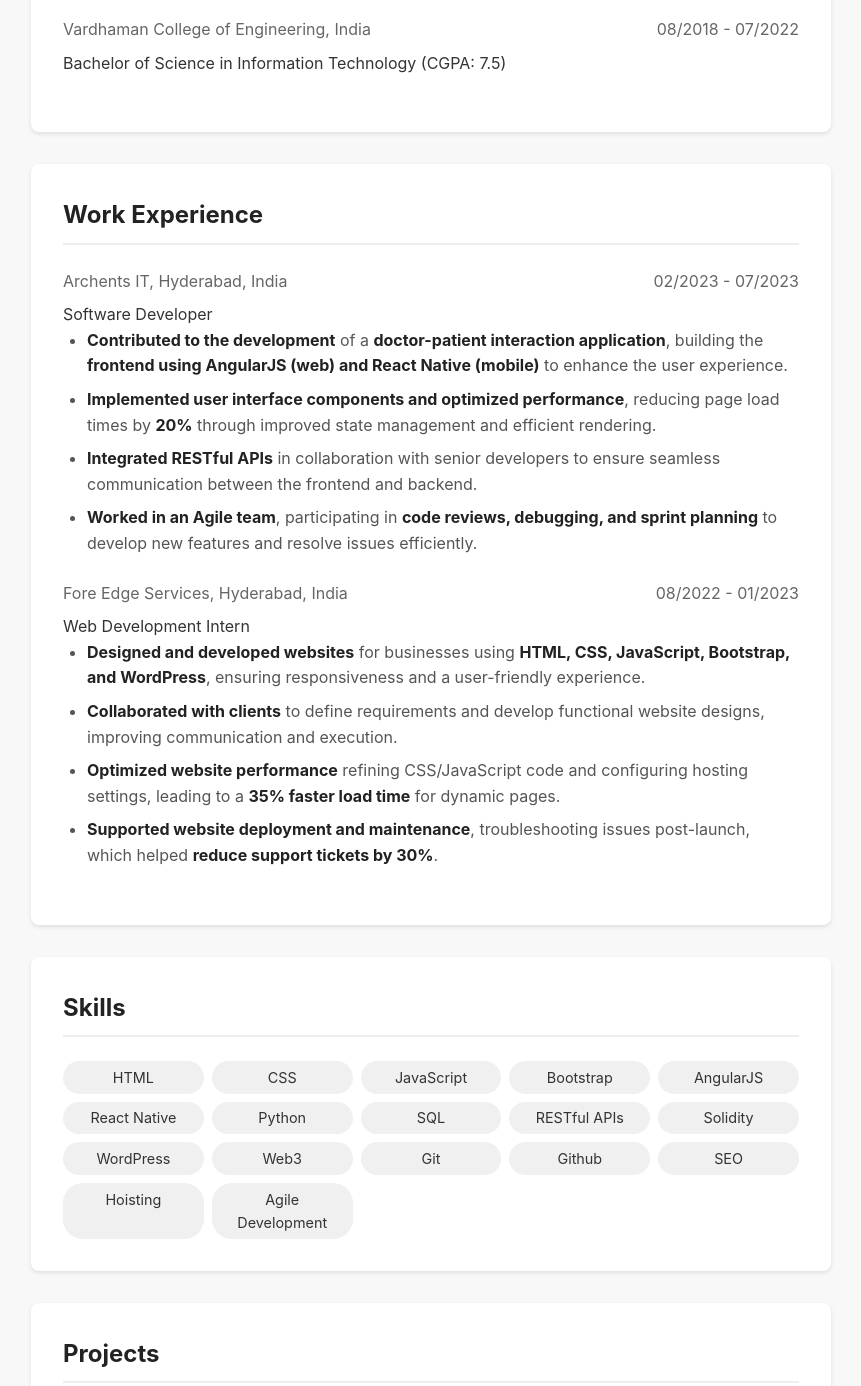
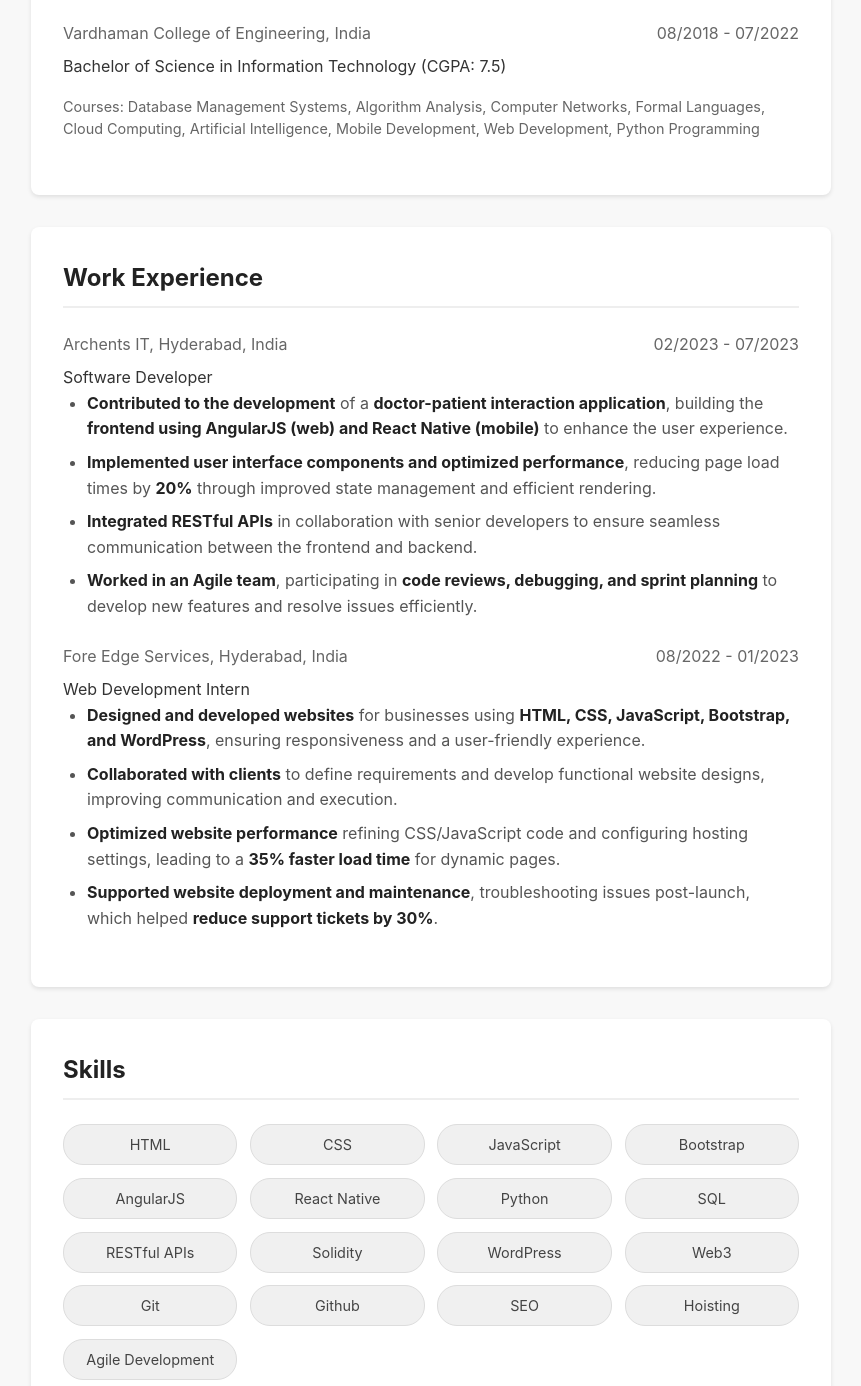
Before and after one commit to rishichintala/_My-Portfolio-Website_, a plain HTML site: page index.html in a window 1280 px wide. Shown: the part 668-2054 px from the top of the page, without its empty margins (209-1070 px from the left). Drawn offline with Linux system fonts and the light colour scheme.

Commit message:
minor modifications

```diff
--- a/index.html
+++ b/index.html
@@ -40,6 +40,7 @@
                     <span>08/2018 - 07/2022</span>
                 </div>
                 <p>Bachelor of Science in Information Technology (CGPA: 7.5)</p>
+                <p class="courses">Courses: Database Management Systems, Algorithm Analysis, Computer Networks, Formal Languages, Cloud Computing, Artificial Intelligence, Mobile Development, Web Development, Python Programming</p>
             </div>
         </div>
 
--- a/styles.css
+++ b/styles.css
@@ -86,22 +86,32 @@ strong {
 
 .skills-list {
     display: grid;
-    grid-template-columns: repeat(auto-fill, minmax(120px, 1fr));
-    gap: 0.5rem;
+    grid-template-columns: repeat(auto-fill, minmax(140px, 1fr));
+    gap: 0.8rem;
 }
 
 .skills-list span {
     background-color: #f0f0f0;
-    padding: 0.3rem 0.8rem;
+    padding: 0.5rem 1rem;
     border-radius: 20px;
     text-align: center;
     font-size: 0.9rem;
+    color: #444;
+    border: 1px solid #ddd;
+    transition: all 0.2s ease;
 }
 
+.skills-list span:hover {
+    background-color: #e0e0e0;
+    transform: translateY(-2px);
+}
+
+/* Better spacing for course lists */
 .courses {
     color: #666;
     font-size: 0.9rem;
-    margin-top: 0.5rem;
+    margin-top: 1rem;
+    line-height: 1.5;
 }
 
 @media (max-width: 600px) {
```
